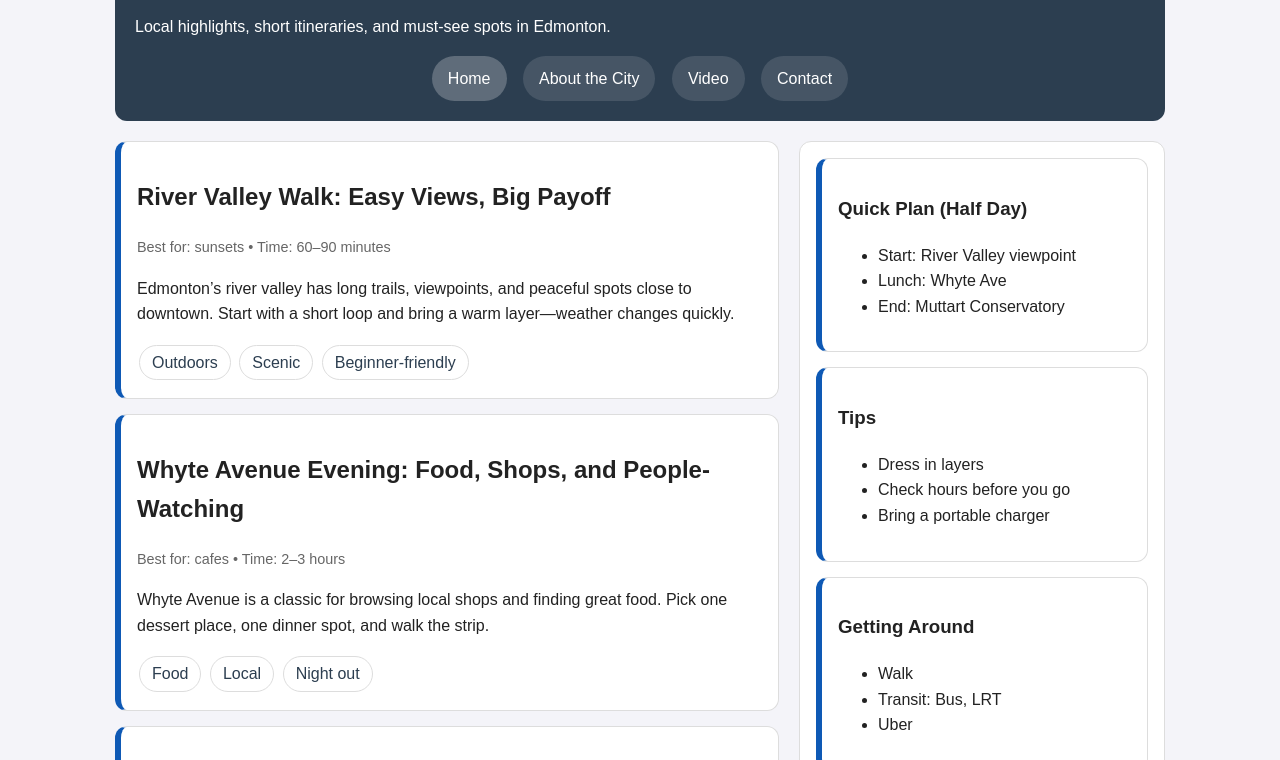
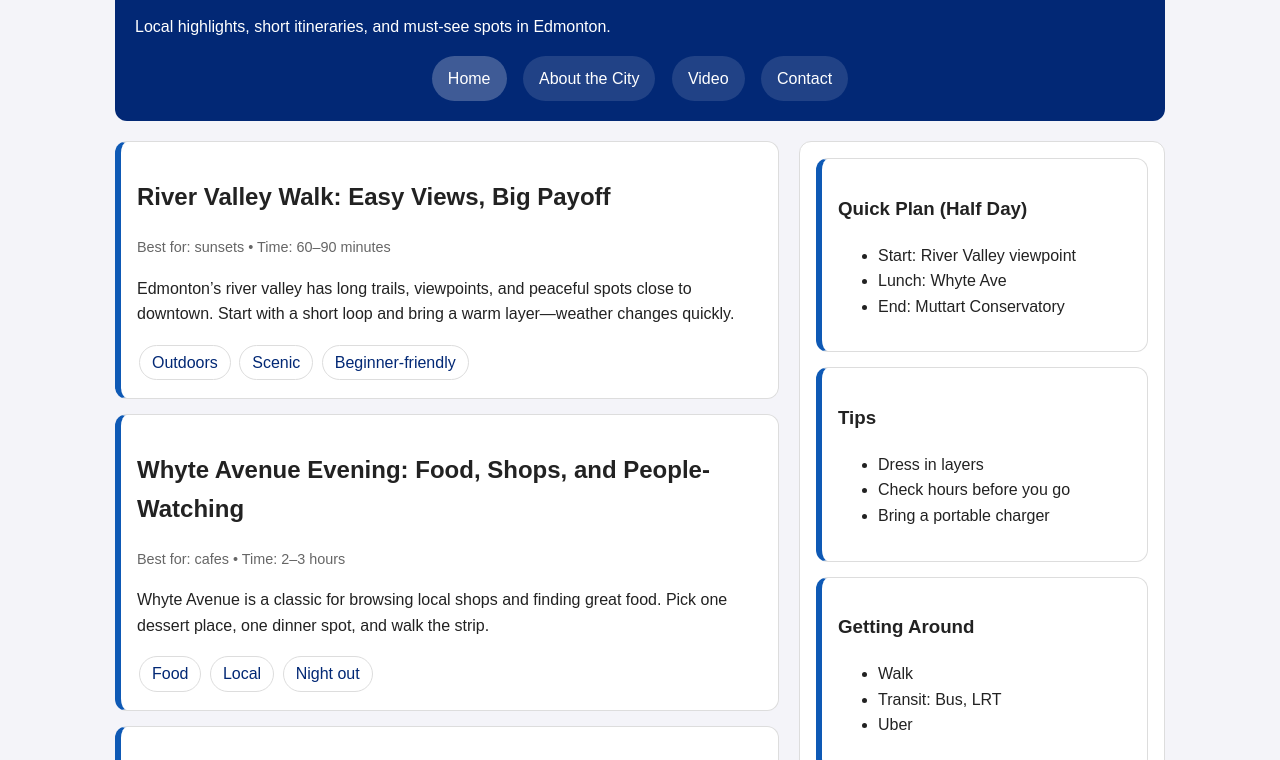
Before and after one commit to NikkyL49/lab2-travel-edmonton, a plain HTML site: page index.html in a window 1280 px wide. Shown: the part 120-880 px from the top of the page. Drawn offline with Linux system fonts and the light colour scheme.

Commit message:
Color Change Edmonton Travel Website

```diff
--- a/style.css
+++ b/style.css
@@ -28,7 +28,7 @@
 :root{
     --bg:#f4f4f9; /* background color (light) */
     --text:#222; /* main text color (dark) */
-    --primary:#2c3e50; /* header/nav background color */
+    --primary:#022875; /* header/nav background color */
     --accent:#0e59b5; /* highlight/hover color */
     --white:#ffffff; /* white */
     --border:#ddd; /* light border color */
```
